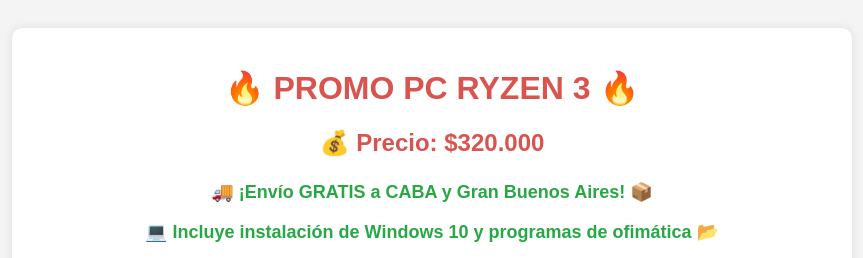
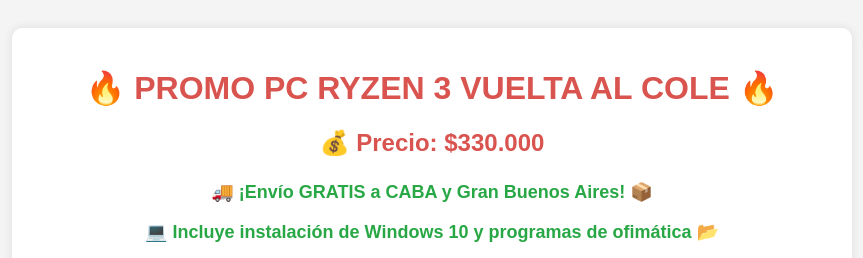
Before and after one commit to rgcandia/venta-de-equipos, a plain HTML site: page promo1.html in a window 1280 px wide. Shown: the top 258 px of the page, without its empty margins (208-1071 px from the left). Drawn offline with Linux system fonts and the light colour scheme.

Commit message:
se cambia el precio y nombre

```diff
--- a/promo1.html
+++ b/promo1.html
@@ -6,7 +6,7 @@
     <title>Promo PC Ryzen 3 - Envío Gratis</title>
 
     <!-- Metadatos Open Graph para compartir en WhatsApp -->
-    <meta property="og:title" content="🔥 Promo PC Ryzen 3 - $320.000 - Envío Gratis 🔥">
+    <meta property="og:title" content="🔥PROMO VUELTA AL COLE - $330.000 - Envío Gratis 🔥">
     <meta property="og:description" content="PC con Ryzen 3, 8GB RAM, SSD 480GB y más. Incluye instalación y envío gratis en CABA y GBA.">
     <meta property="og:image" content="https://promociones-computadoras.vercel.app/image/promo1/promo1.jpg">
     <meta property="og:url" content="https://promociones-computadoras.vercel.app/promo1.html">
@@ -29,8 +29,8 @@
 <body>
 
     <div class="container">
-        <h1>🔥 PROMO PC RYZEN 3 🔥</h1>
-        <p class="price">💰 Precio: $320.000</p>
+        <h1>🔥 PROMO PC RYZEN 3 VUELTA AL COLE 🔥</h1>
+        <p class="price">💰 Precio: $330.000</p>
         <p class="highlight">🚚 ¡Envío GRATIS a CABA y Gran Buenos Aires! 📦</p>
         <p class="highlight">💻 Incluye instalación de Windows 10 y programas de ofimática 📂</p>
 
```
